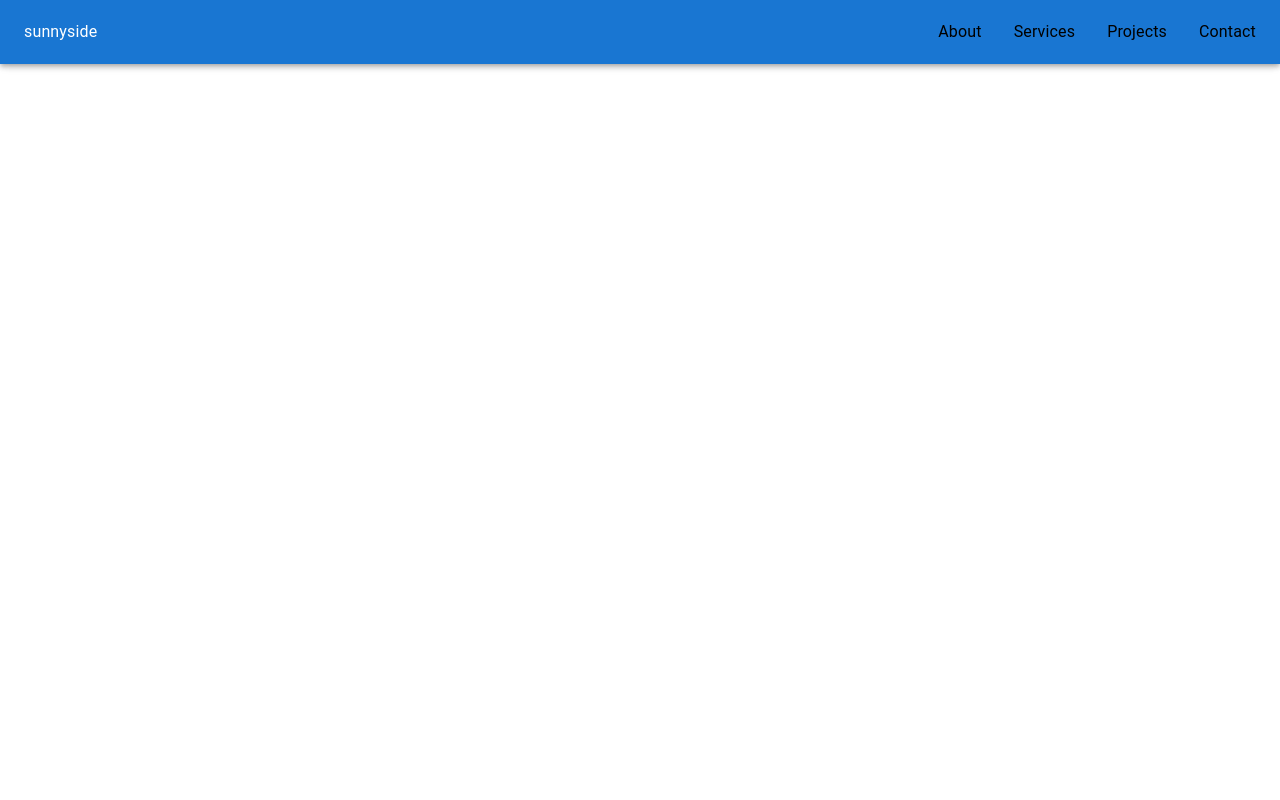
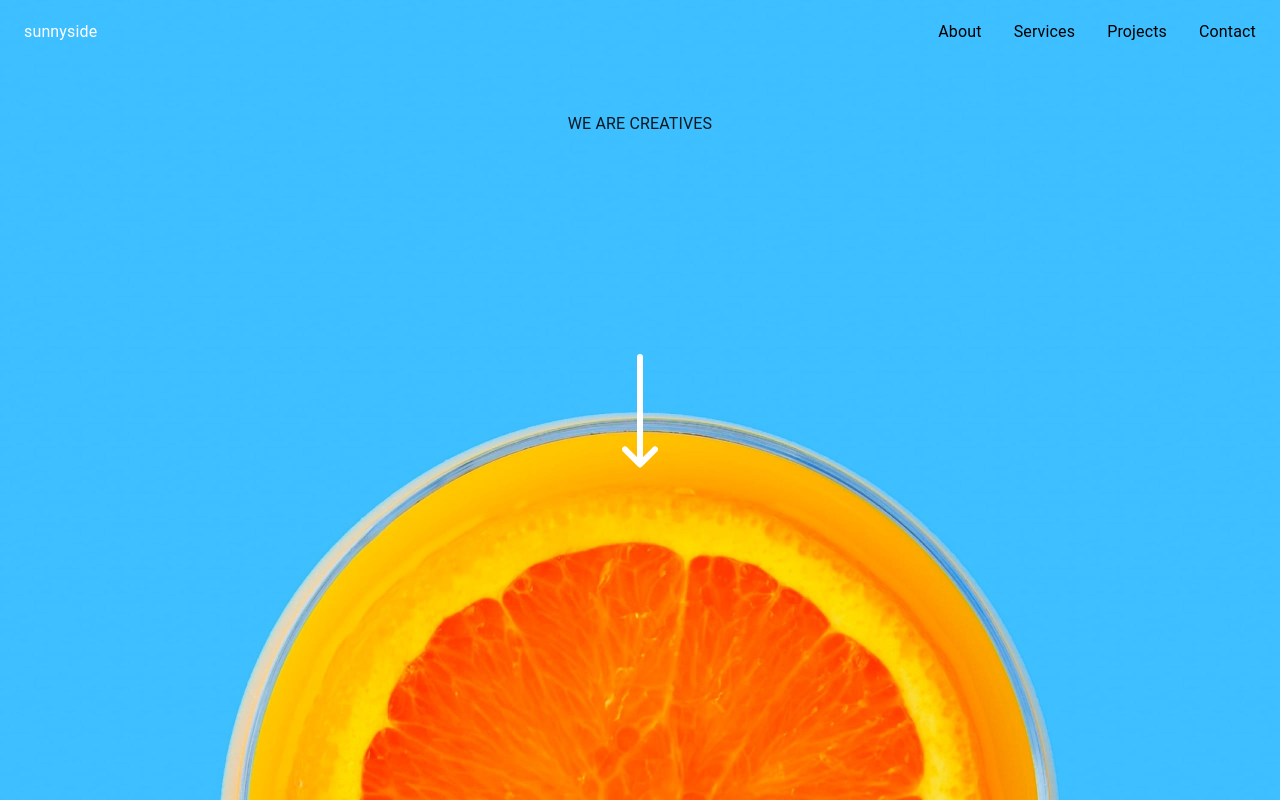
Before and after one commit to meyoh-23/sunnyhills-landing-page, a React (Create React App) app: page / in a window 1280 px wide. Built offline with nearby package versions, Linux system fonts and the light colour scheme.

Commit message:
laid out hero section

```diff
--- a/src/App.js
+++ b/src/App.js
@@ -1,11 +1,12 @@
 import { CssBaseline } from "@mui/material";
-import Navbar from "./components/Navbar";
+/* import Navbar from "./components/Navbar"; */
+import Hero from "./components/Hero";
 
 function App() {
   return (
     <>
     <CssBaseline/>
-      <Navbar/>
+      <Hero/>
     </>
   );
 }
--- /dev/null
+++ b/src/components/Hero.jsx
@@ -0,0 +1,58 @@
+import { Box, Typography, } from '@mui/material';
+import React from 'react';
+import desktopHero from './../assets/images/desktop/image-header.jpg';
+import mobileHero from './../assets/images/mobile/image-header.jpg';
+import Navbar from './Navbar';
+import arrorIcon from './../assets/images/icon-arrow-down.svg';
+
+function Hero() {
+  return (
+    <Box
+    variant='header'
+    sx={{
+        width: "100vw",
+        height: "100vh",
+        backgroundImage: {
+            xs: `url(${mobileHero})`,
+            md: `url(${desktopHero})`
+        },
+        backgroundPosition: "center ",
+        backgroundRepeat: "no-repeat",
+        backgroundSize: "cover",
+        pt: "7rem"
+    }}
+    >
+        <Navbar/>
+        <Box
+        sx={{
+            display: "flex",
+            flexDirection: "column",
+            alignItems: "center",
+            mx: "auto",
+            position: "relative",
+        }}
+        >
+            <Typography
+            sx={{
+                textAlign: "center",
+                textTransform: "uppercase"
+            }}
+            >
+                We are creatives
+            </Typography>
+            <Box
+            sx={{
+                alignItems: "center",
+                mx: "auto",
+                position: "absolute",
+                transform: "translateY(200%)"
+            }}
+            >
+                <img src={arrorIcon} alt="arrow" />
+            </Box>
+        </Box>
+    </Box>
+  )
+}
+
+export default Hero;
--- a/src/components/Navbar.jsx
+++ b/src/components/Navbar.jsx
@@ -2,15 +2,23 @@ import { AppBar, Box, Button, Drawer, Link, Toolbar, Typography } from '@mui/mat
 import React, { useState } from 'react';
 import MenuIcon from '@mui/icons-material/Menu';
 import { navItems } from './../assets/data';
+
 const Navbar = () => {
     const [mobileNav, setMobileNav] = useState(false);
 
     const toggleMobileMenu = ()=>{
         setMobileNav(!mobileNav);
     }
+
   return (
-    <AppBar>
-        <Toolbar sx={{
+    <AppBar
+    elevation={0}
+    sx={{
+        backgroundColor: "transparent"
+    }}
+    >
+        <Toolbar
+        sx={{
             display: "flex",
             justifyContent: "space-between",
             alignContent: "flex-start",
```
